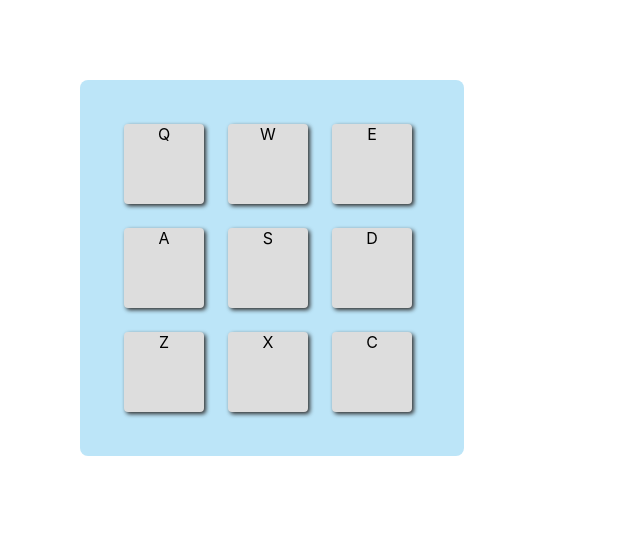
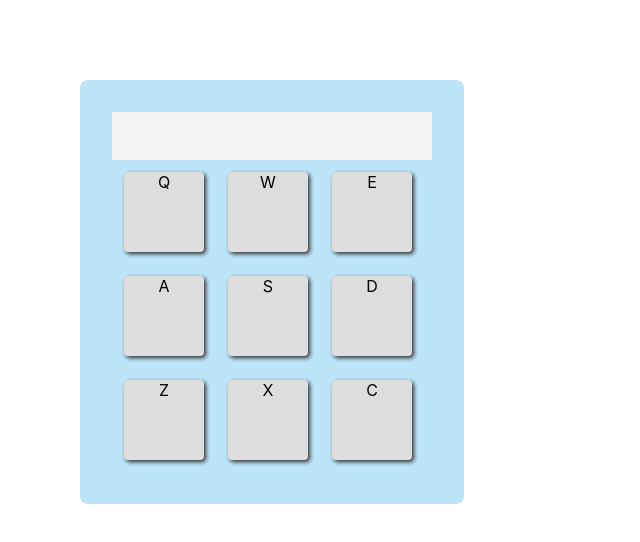
Before and after one commit to MDBoticano/drum-machine, a React (Create React App) app: page / in a window 1280 px wide. Shown: the top 542 px of the page, without its empty margins (0-640 px from the left). Built offline with nearby package versions, Linux system fonts and the light colour scheme.

Commit message:
Added display for most recently played pad

```diff
--- a/src/Display.css
+++ b/src/Display.css
@@ -7,3 +7,14 @@
   margin: 10vh 10vh 0 10vh;
   padding: 2em;
 }
+
+#playedDisplay {
+  padding: .25em;
+  min-height: 40px;
+  display: block;
+  background-color: rgb(243, 243, 243);
+}
+
+#clipName {
+  text-align: center;
+}
--- a/src/Display.jsx
+++ b/src/Display.jsx
@@ -8,8 +8,9 @@ class Display extends Component {
   constructor(props) {
     super(props);
     this.state = {
-
+      played: ""
     }
+    this.displayPlayed = this.displayPlayed.bind(this);
   }
 
   // Lifecycle: after component mounts, pre-rendering
@@ -26,18 +27,28 @@ class Display extends Component {
     // Turn each drumpad object in the drumpads array into its own component
     const allPads = (this.props.pads.drumpads).map((drumpads, i) =>
       // Gave each pad a key to avoid "Each child should have a key" error
-      <DrumPad pad={drumpads} key={i}/>
+      <DrumPad pad={drumpads} displayPlayed={this.displayPlayed} key={i} />
     );
 
     return allPads;
   }
 
   // Display/update most recently played note
+  // Callback function: pass into pads
+  displayPlayed = (padPlayedId) => {
+    // Set state
+    this.setState({
+      played: padPlayedId
+    })
+  }
 
   // Render
   render() {
     return (
       <div id="display">
+        <div id="playedDisplay">
+          <p id="clipName">{this.state.played}</p>
+        </div>
         {this.makePads()}
       </div>
     );
--- a/src/DrumPad.jsx
+++ b/src/DrumPad.jsx
@@ -22,7 +22,12 @@ class DrumPad extends Component {
     // Adjusting volume
     audio.volume = 0.5;
     console.log("Audio adjusted");
+
+    // Play audio clip
     audio.play();
+
+    // Use callback function to udpate display in parent
+    this.props.displayPlayed(this.state.id);
   }
 
 
```
